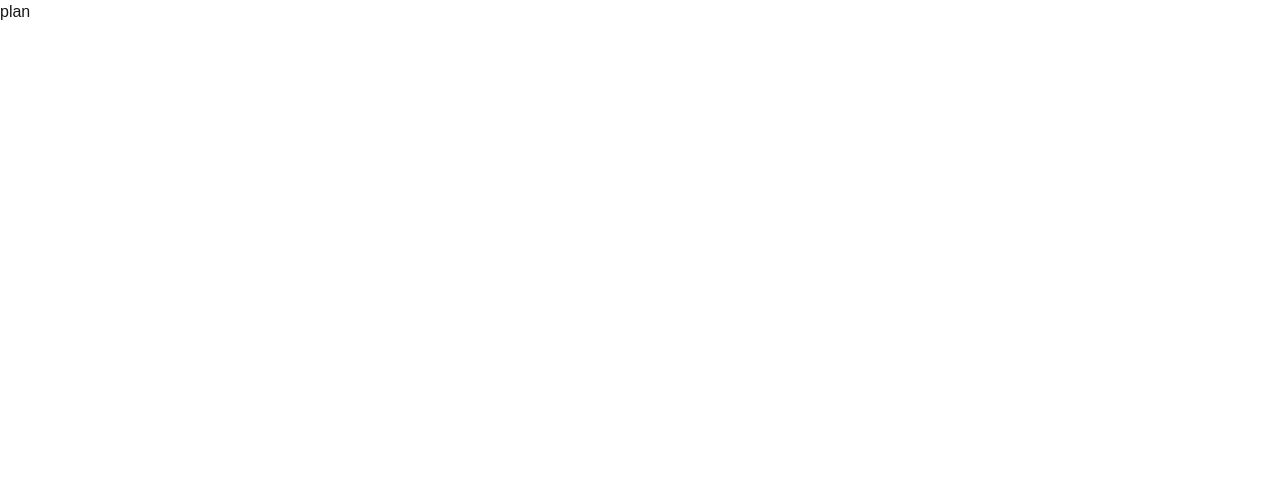
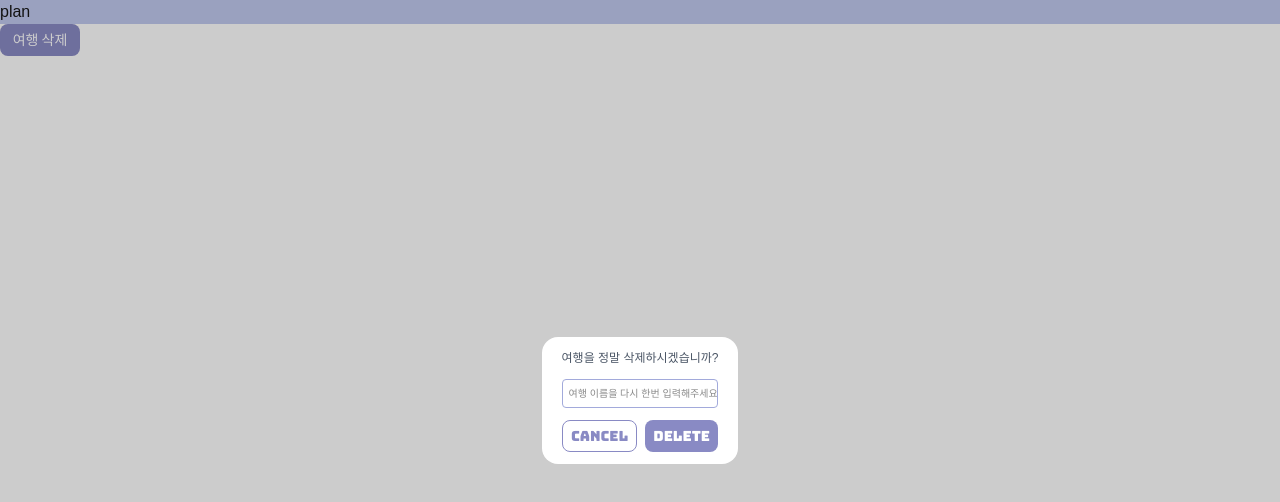
Before and after one commit to choi-mk/triper, a Next.js app: page /1 in a window 1280 px wide. Shown: the top 502 px of the page. Built offline with nearby package versions, Linux system fonts and the light colour scheme.

Commit message:
feat: delete trip modal

```diff
--- a/src/app/[id]/page.tsx
+++ b/src/app/[id]/page.tsx
@@ -1,3 +1,5 @@
+import Button from "@/components/Button";
+import DeleteTripModal from "@/components/DeleteTripModal";
 import TripDetailCard from "@/components/TripDetailCard";
 import React from "react";
 
@@ -5,6 +7,8 @@ function TripDetailPage() {
   return (
     <div>
       <TripDetailCard title="plan" tripId="1" />
+      <Button text="여행 삭제" width="w-20" />
+      <DeleteTripModal />
     </div>
   );
 }
--- a/src/app/login/page.tsx
+++ b/src/app/login/page.tsx
@@ -5,14 +5,18 @@ import React from "react";
 function LoginPage() {
   return (
     <div className="flex justify-center items-center">
-      <div className="my-15 flex flex-col gap-2 border-2 border-primary-50 rounded-xl p-3">
+      <div className="my-15 flex flex-col gap-2 border-2 border-primary-50 rounded-xl p-3 w-50">
         <h1 className="text-primary-50 font-bold flex justify-center text-2xl font-bungee">
           Triper
         </h1>
 
-        <form className="flex justify-center flex-col gap-2 ">
-          <InputText text="EMAIL" />
-          <InputText text="PASSWORD" isPassword={true} />
+        <form className="flex justify-center flex-col gap-2">
+          <InputText text="EMAIL" placeholder="이메일을 입력해주세요" />
+          <InputText
+            text="PASSWORD"
+            isPassword={true}
+            placeholder="비밀번호를 입력해주세요"
+          />
           <Button text="LOGIN" />
         </form>
       </div>
--- a/src/components/AddTripModal.tsx
+++ b/src/components/AddTripModal.tsx
@@ -12,7 +12,7 @@ function AddTripModal({ setIsModal }: AddTripModalType) {
   };
   return (
     <div className="fixed inset-0 bg-black/20 flex justify-center items-center">
-      <div className="bg-white w-60 h-50 rounded-2xl p-3">
+      <div className="bg-white w-60 rounded-2xl p-3">
         <div className="flex flex-col gap-1">
           <InputText text="TITLE" />
           <InputText text="LOCATION" />
--- /dev/null
+++ b/src/components/DeleteTripModal.tsx
@@ -0,0 +1,22 @@
+import React from "react";
+import InputText from "./InputText";
+import Button from "./Button";
+
+function DeleteTripModal() {
+  return (
+    <div className="fixed inset-0 bg-black/20 flex justify-center items-center">
+      <div className="bg-white rounded-2xl p-3 flex items-center flex-col gap-3 px-5">
+        <p className="text-[12px] text-gray-600">
+          여행을 정말 삭제하시겠습니까?
+        </p>
+        <InputText text="" placeholder="여행 이름을 다시 한번 입력해주세요" />
+        <div className="flex gap-2">
+          <Button text="CANCEL" isYes={false} />
+          <Button text="DELETE" />
+        </div>
+      </div>
+    </div>
+  );
+}
+
+export default DeleteTripModal;
--- a/src/components/InputText.tsx
+++ b/src/components/InputText.tsx
@@ -3,18 +3,24 @@ import React from "react";
 interface InputTextType {
   text: string;
   isPassword?: boolean;
+  placeholder?: string;
 }
 
-function InputText({ text, isPassword = false }: InputTextType) {
+function InputText({
+  text,
+  isPassword = false,
+  placeholder = "",
+}: InputTextType) {
   return (
-    <div className="flex flex-col">
+    <div className="flex flex-col w-full">
       <label htmlFor="email" className="text-[10px] text-primary-100 font-bold">
         {text}
       </label>
       <input
         id={text}
         type={isPassword ? "password" : ""}
-        className="border border-primary-200 rounded-sm"
+        className="border border-primary-200 rounded-sm py-[6px] pl-[6px] text-[10px]"
+        placeholder={placeholder}
       />
     </div>
   );
--- a/src/components/NavBar.tsx
+++ b/src/components/NavBar.tsx
@@ -1,10 +1,13 @@
 import React from "react";
 import Button from "./Button";
+import Link from "next/link";
 
 function NavBar() {
   return (
     <div className="h-12 border-b border-gray-200 flex justify-between items-center p-2">
-      <p className="font-bungee text-primary-50 text-xl">TRIPER</p>
+      <Link href="/">
+        <p className="font-bungee text-primary-50 text-xl">TRIPER</p>
+      </Link>
       <div className="flex gap-3 text-primary-100 font-bungee">
         <p>PLAN</p>
         <p>READY</p>
--- a/src/components/TripDetailCard.tsx
+++ b/src/components/TripDetailCard.tsx
@@ -9,7 +9,7 @@ interface TripDetailCardType {
 function TripDetailCard({ title, tripId }: TripDetailCardType) {
   return (
     <Link href={`${tripId}/${title}`}>
-      <div>{title}</div>
+      <div className="bg-primary-300">{title}</div>
     </Link>
   );
 }
```
